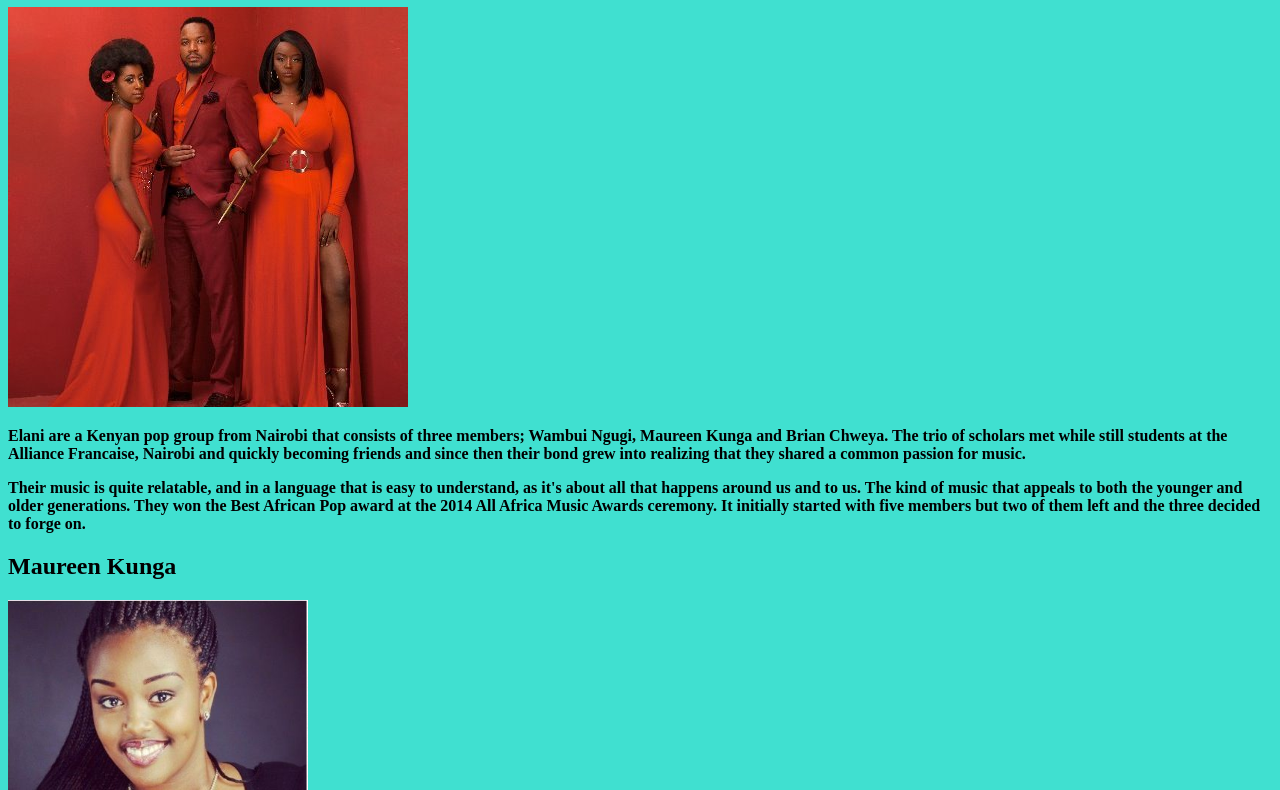
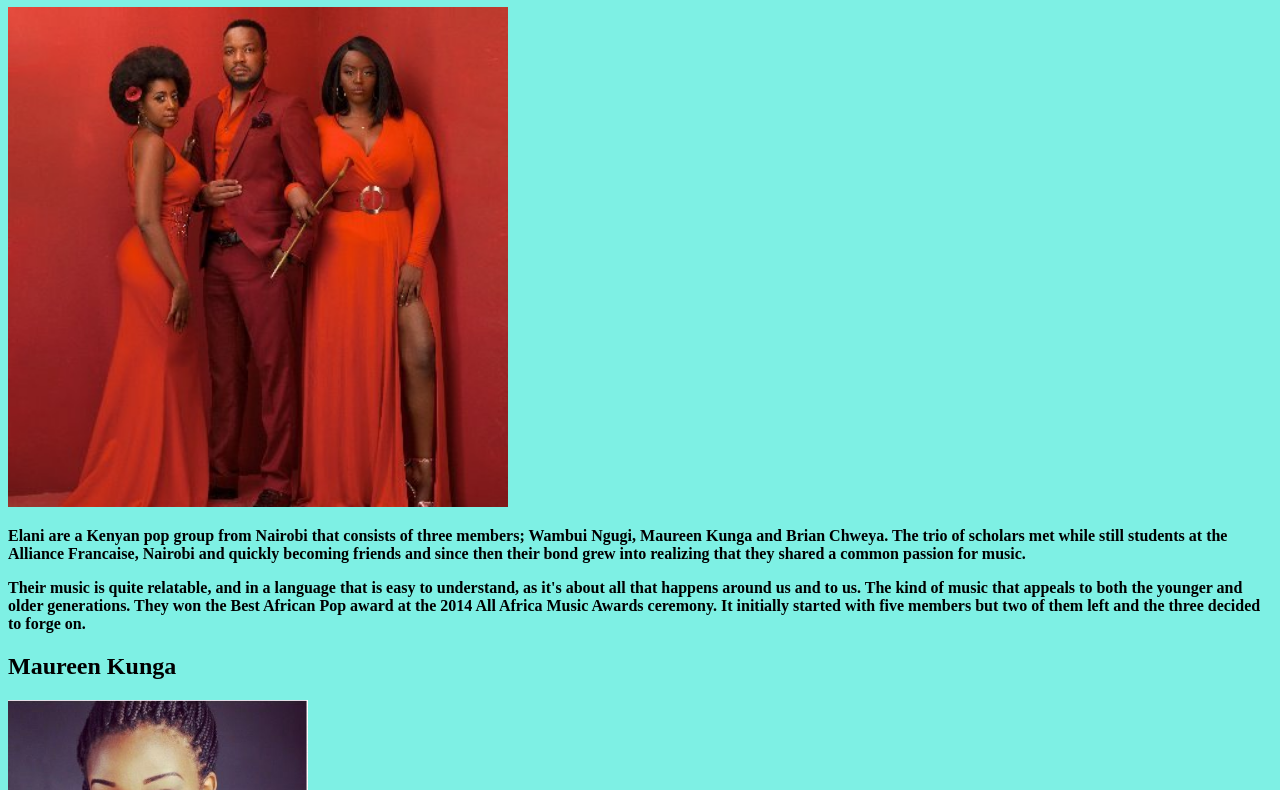
Before and after one commit to winniediana4/Favorite-band, a plain HTML site: page index.html in a window 1280 px wide. Shown: the part 73-863 px from the top of the page. Drawn offline with Linux system fonts and the light colour scheme.

Commit message:
fixed bugs

```diff
--- a/index.css
+++ b/index.css
@@ -4,7 +4,7 @@ p{
   font-weight: 800;
 }
 body{
-  background-color:turquoise
+  background-color:rgb(126, 240, 228)
 }
 h1{
   font-style: italic;
--- a/index.html
+++ b/index.html
@@ -6,7 +6,7 @@
   </head>
   <body>
     <h1> My Favorite Band</h1>
-    <img src="Images/elani2.jpg" alt="Elani">
+    <img src="Images/elani2.jpg" alt="Elani" height="500px" >
     <p>Elani are a Kenyan pop group from Nairobi that consists of three members; Wambui Ngugi, Maureen Kunga and Brian Chweya. The trio of scholars met while still students at the Alliance Francaise, Nairobi and quickly becoming friends and since then their bond grew into realizing that they shared a common passion for music.</p>
     <p>Their music is quite relatable, and in a language that is easy to understand, as it's about all that happens around us and to us. The kind of music that appeals to both the younger and older generations. They won the Best African Pop award at the 2014 All Africa Music Awards ceremony. It initially started with five members but two of them left and the three decided to forge on.</p>
     <h2>Maureen Kunga</h2>
```
